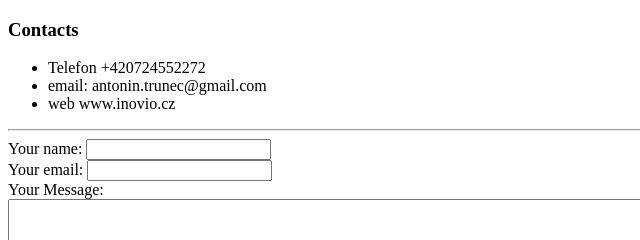
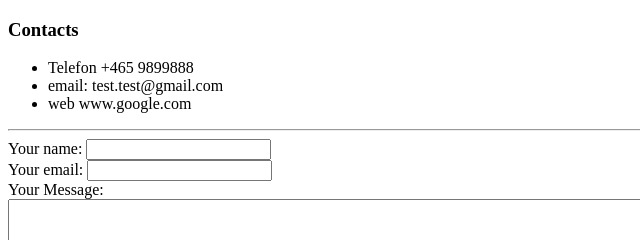
Before and after one commit to AntoninTOV/cv, a plain HTML site: page contacts.html in a window 1280 px wide. Shown: the top 240 px of the page, 0-640 px from the left. Drawn offline with Linux system fonts and the light colour scheme.

Commit message:
Add files via upload

```diff
--- a/contacts.html
+++ b/contacts.html
@@ -9,9 +9,9 @@
 <body>
   <h3>Contacts</h3>
   <ul>
-    <li>Telefon +420724552272 </li>
-    <li>email: antonin.trunec@gmail.com</li>
-    <li>web www.inovio.cz</li>
+    <li>Telefon +465 9899888</li>
+    <li>email: test.test@gmail.com</li>
+    <li>web www.google.com</li>
   </ul>
 <hr>
 
```
